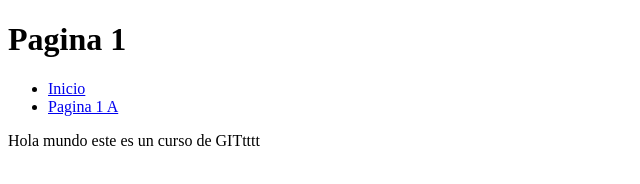
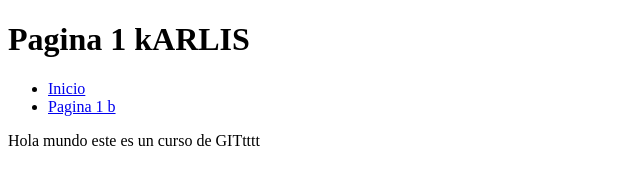
Before and after one commit to karlapenaBaz/testeando, a plain HTML site: page pagina1.html in a window 1280 px wide. Shown: the whole page, without its empty margins (0-640 px from the left). Drawn offline with Linux system fonts and the light colour scheme.

Commit message:
modificacion de textos de las paginas

```diff
--- a/pagina1.html
+++ b/pagina1.html
@@ -5,10 +5,10 @@
 		<title>Pagina web</title>
 	</head>
 	<body>
-		<h1>Pagina 1</h1>
+		<h1>Pagina 1 kARLIS</h1>
 		<ul>
 			<li><a href="index.html">Inicio</a></li>
-			<li><a href="pagina1.html">Pagina 1 A</a></li>
+			<li><a href="pagina1.html">Pagina 1 b</a></li>
 		</ul>
 		<p>Hola mundo este es un curso de GITtttt</P>
 	</body>
```
Also changed, not shown: index.html (+2 -2 lines).
